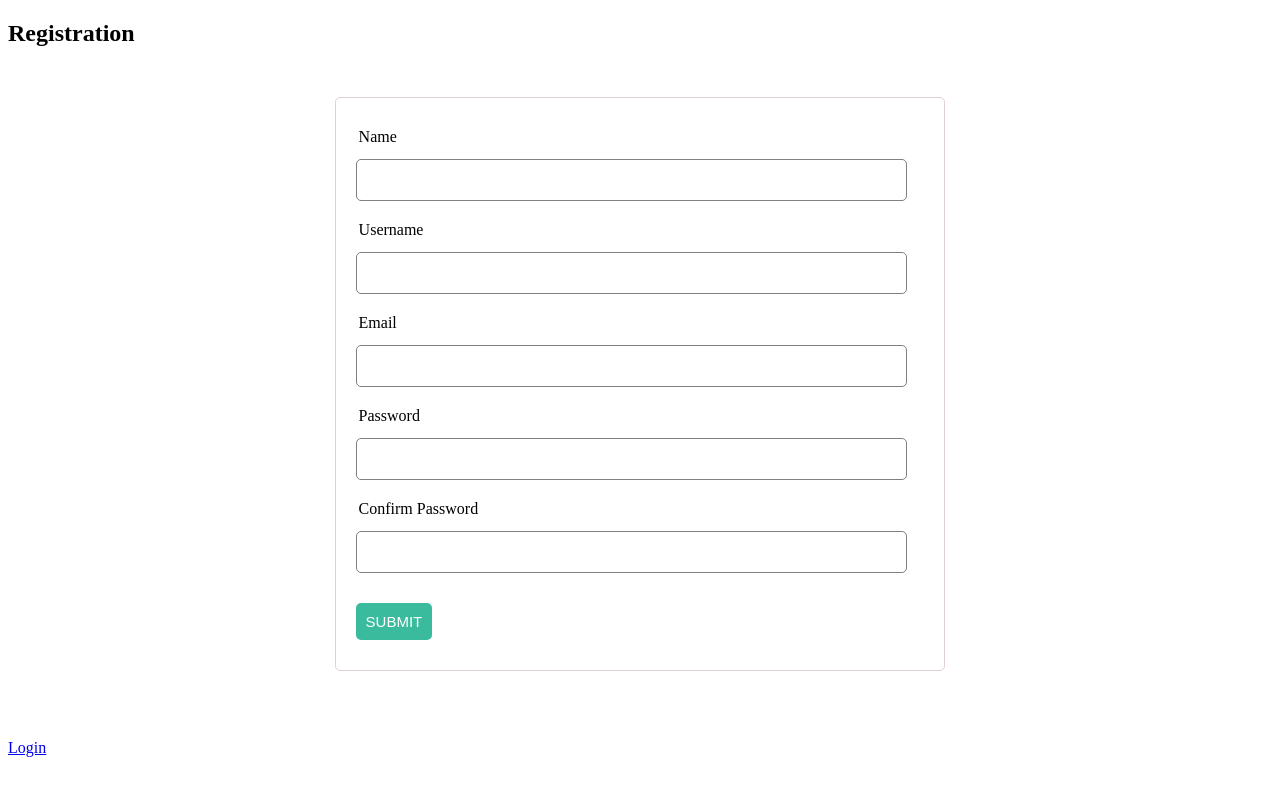
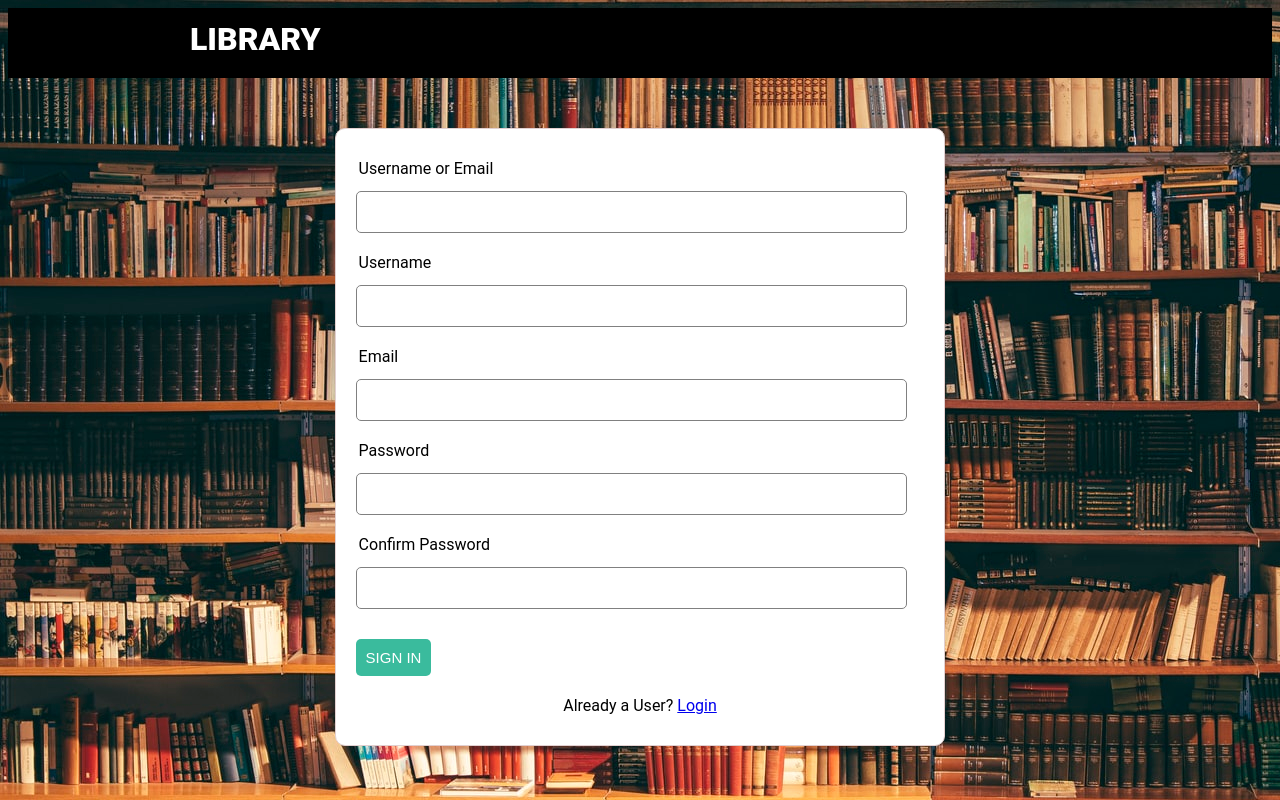
Before and after one commit to amalthomas118/library, a PHP site: page /user/registration.php in a window 1280 px wide. Run offline with PHP 8.4, Linux system fonts and the light colour scheme.

Commit message:
Second commit

```diff
--- a/class/Crud.php
+++ b/class/Crud.php
@@ -80,7 +80,7 @@ class Crud extends Dbconnect
      $delete=("DELETE FROM books WHERE id=$where");
              $this->connection->query($delete);
              return true;
-			 header('location:listing.php');
+			 header("Location:../user/listing.php");
     }
 
 	public function escape_string($value)
--- a/css/style.css
+++ b/css/style.css
@@ -1,17 +1,36 @@
-.body {
-    width: 1920px;
-    height: 1200px;
-    background-size: 100% 100%;
-    /* background: url(assets/booksBg.jfif); */
+body {
+    background-image: url('../images/booksBg.jfif');
+}
+
+.header {
+    width: 100%;
+    height: 70px;
+    background-color: black;
+    color: #ffffff;
+    border: 0px;
+    margin: 0px;
+}
+
+.title {
+    font-family: 'Roboto', sans-serif;
+    font-weight: 900;
+    font-size: xx-large;
+    position: absolute;
+    top: 20px;
+    left: 190px;
+    text-transform: uppercase;
 }
 
 form {
+    background-color: rgb(255, 255, 255);
     width: 45%;
     margin: 50px auto;
     text-align: left;
+    font-family: 'Roboto', sans-serif;
+    font-weight: 400;
     padding: 20px;
     border: 1px solid #e2d0d0;
-    border-radius: 5px;
+    border-radius: 10px;
 }
 
 input {
@@ -26,6 +45,7 @@ label {
 
 .input-group {
     margin: 10px 0px 10px 0px;
+    color: #000
 }
 
 .input-group label {
@@ -45,12 +65,13 @@ label {
 
 .table_table_striped {
     width: 50%;
-    margin: 0px auto;
+    margin: 50px auto;
     border-collapse: collapse;
     text-align: left;
     font-family: 'Roboto', sans-serif;
     font-weight: 100;
-    /* background-color: rgb(7, 29, 49); */
+    background-color: rgb(255, 255, 255);
+    border-radius: 10px;
     color: rgb(0, 0, 0);
 }
 
@@ -114,6 +135,7 @@ tr:hover {
 .crtfrm {
     border: 0px solid;
     text-align: center;
+    background: none;
 }
 
 .crtbtn {
@@ -128,18 +150,56 @@ tr:hover {
 
 .bck {
     border: 0px solid;
+    background: none;
 }
 
+.click_here_to_reg {
+    background: none;
+    margin: 10px 0px 10px 0px;
+    align-items: center;
+    text-align: center;
+}
 
-/* #bg {
-    color: #fff;
-    background-attachment: scroll;
-    background: #1c1e21 url(assets/lg_bg.jfif);
-    background-position: center center;
-    background-repeat: none;
-    -webkit-background-size: cover;
-    -moz-background-size: cover;
-    background-size: cover;
-    -o-background-size: cover;
-    min-height: 100%;
-} */
+.newuser {
+    width: fit-content;
+    height: fit-content;
+    text-align: center;
+    align-items: center;
+    margin: auto;
+}
+
+.click_here_to_login {
+    margin: 10px 0px 10px 0px;
+}
+
+.loguser {
+    width: fit-content;
+    height: fit-content;
+    text-align: center;
+    align-items: center;
+    margin: auto;
+}
+
+.logout {
+    align-items: center;
+    padding: 2px 0px;
+    width: 80px;
+    height: 30px;
+    background-color: #ffffff;
+    color: #ffffff;
+    position: absolute;
+    top: 24px;
+    right: 200px;
+    border-radius: 10px;
+    text-transform: uppercase;
+    color: #ffffff;
+}
+
+.lg {
+    align-items: center;
+    position: absolute;
+    top: 7px;
+    left: 4px;
+    color: #ffffff;
+    text-transform: uppercase;
+}
--- a/user/registration.php
+++ b/user/registration.php
@@ -42,11 +42,21 @@ if($result == 100){
 </head>
 
 <body>
-    <h2>Registration</h2>
-    <form class="" action="" method="post" autocomplete="off">
+
+<!-- Header-->
+<div class="main-body">
+<!-- header -->
+        <header class="header">
+            <div class="title">Library</div>
+        </header>
+
+
+                <!-- Form -->
+
+    <form class="form" action="" method="post" autocomplete="off">
 
         <div class="input-group">
-            <label>Name</label>
+            <label>Username or Email</label>
             <input type="text" name="name" required value=""><br />
         </div>
 
@@ -70,10 +80,14 @@ if($result == 100){
             <input type="password" name="confirmpassword" required value=""><br />
         </div>
 
-        <input class="btn" type="submit" name="submit">
+        <input class="btn" type="submit" name="submit" value="Sign IN">
+
+        <div class="click_here_to_login">
+        <p class="loguser" >Already a User?
+    <a href="login.php"> Login</a> </p>
+    </div>
     </form>
-    <br>
-    <a href="login.php">Login</a>
+
 </body>
 
 </html>
```
Also changed, not shown: user/add.php (+10 -1 lines), user/edit.php (+13 -2 lines), user/listing.php (+15 -5 lines), user/login.php (+23 -8 lines).
